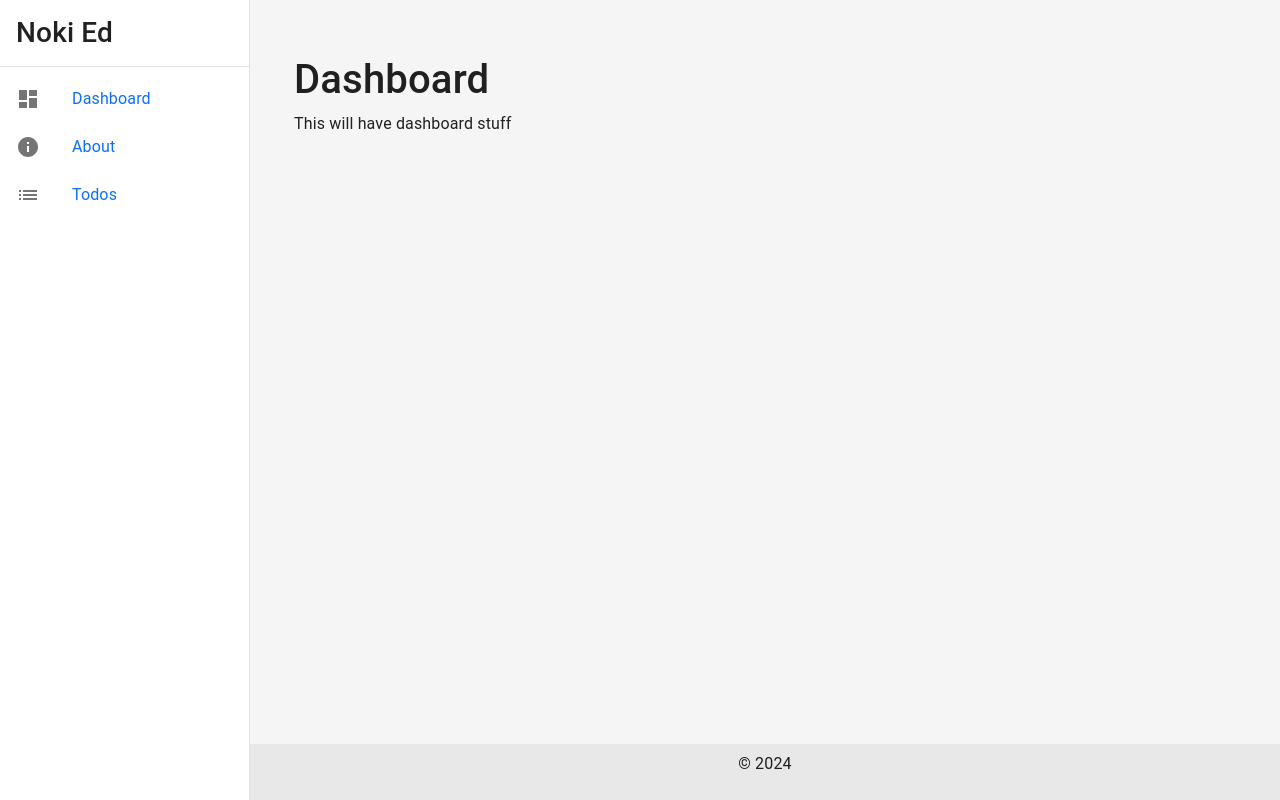
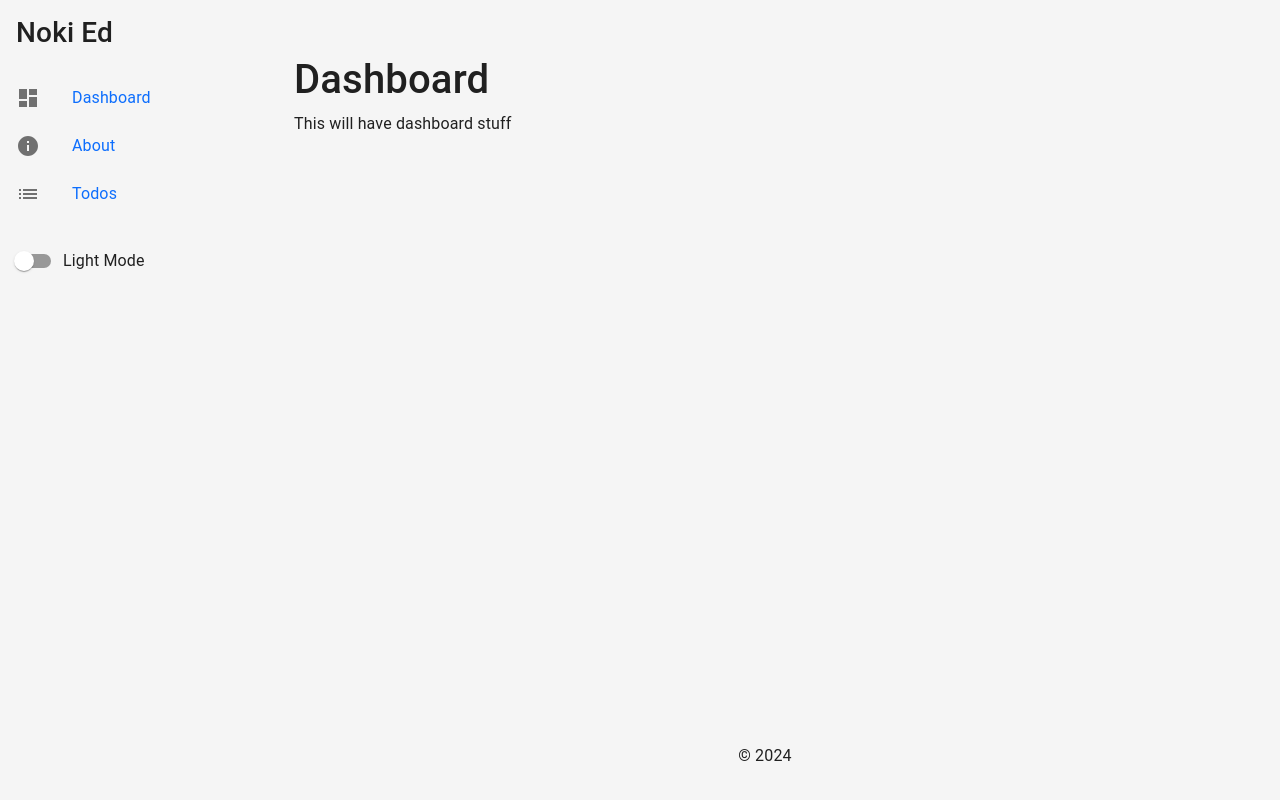
Before and after one commit to pavan-kumar-nadupuru/noki-ed, a React (Vite) app: page / in a window 1280 px wide. Built offline with nearby package versions, Linux system fonts and the light colour scheme.

Commit message:
Added basic redux to the project using slices

```diff
--- a/package.json
+++ b/package.json
@@ -15,10 +15,14 @@
     "@mui/icons-material": "^5.16.5",
     "@mui/material": "^5.16.5",
     "@popperjs/core": "^2.11.8",
+    "@reduxjs/toolkit": "^2.2.7",
     "bootstrap": "^5.3.3",
     "react": "^18.3.1",
     "react-dom": "^18.3.1",
-    "react-router-dom": "^6.25.1"
+    "react-redux": "^9.1.2",
+    "react-router-dom": "^6.25.1",
+    "redux": "^5.0.1",
+    "redux-thunk": "^3.1.0"
   },
   "devDependencies": {
     "@biomejs/biome": "1.8.3",
--- a/src/App.jsx
+++ b/src/App.jsx
@@ -1,6 +1,6 @@
-// src/App.jsx
-import React, { useState } from "react";
+import React, { useMemo, useState } from "react";
 import { BrowserRouter as Router, Routes, Route } from "react-router-dom";
+import { useSelector } from "react-redux";
 import { ThemeProvider, createTheme } from "@mui/material/styles";
 import CssBaseline from "@mui/material/CssBaseline";
 import { IconButton } from "@mui/material";
@@ -11,18 +11,29 @@ import About from "./pages/About";
 import TodoListPage from "./pages/TodoList";
 import "./App.scss";
 
-const theme = createTheme({
+function App() {
+	const themeMode = useSelector((state) => state.theme);
+
+	const theme = useMemo(
+		() =>
+			createTheme({
 				palette: {
+					mode: themeMode,
 					primary: {
-			main: "#1976d2",
+						main: themeMode === "light" ? "#1976d2" : "#90caf9",
 					},
 					secondary: {
-			main: "#dc004e",
+						main: themeMode === "light" ? "#dc004e" : "#f48fb1",
+					},
+					background: {
+						default: themeMode === "light" ? "#f5f5f5" : "#303030",
+						paper: themeMode === "light" ? "#ffffff" : "#424242",
 					},
 				},
-});
+			}),
+		[themeMode],
+	);
 
-function App() {
 	const [sidebarOpen, setSidebarOpen] = useState(false);
 
 	const toggleSidebar = () => {
--- a/src/App.scss
+++ b/src/App.scss
@@ -20,10 +20,10 @@
   left: 0;
   top: 0;
   overflow-y: auto;
-  border-right: 1px solid $gray-300;
+  border-right: 1px solid var(--mui-palette-divider);
 
   .sidebar-header {
-    border-bottom: 1px solid $gray-300;
+    border-bottom: 1px solid var(--mui-palette-divider);
   }
 }
 
@@ -37,12 +37,11 @@
 .main-content {
   flex: 1;
   padding: 2rem;
-  background-color: $background-color;
 }
 
 .app-footer {
-  background-color: darken($background-color, 5%);
-  padding: 0.5rem;
+  background-color: var(--mui-palette-background-paper);
+  padding: 1rem;
   text-align: center;
 }
 
--- a/src/components/Sidebar.jsx
+++ b/src/components/Sidebar.jsx
@@ -1,8 +1,8 @@
-// src/components/Sidebar.jsx
 import React from "react";
 import { Link } from "react-router-dom";
 import { List, ListItem, ListItemText, ListItemIcon } from "@mui/material";
 import { Dashboard, Info, List as ListIcon } from "@mui/icons-material";
+import ThemeToggle from "./ThemeToggle";
 
 const Sidebar = () => (
 	<div className="sidebar bg-light">
@@ -29,6 +29,9 @@ const Sidebar = () => (
 				<ListItemText primary="Todos" />
 			</ListItem>
 		</List>
+		<div className="p-3">
+			<ThemeToggle />
+		</div>
 	</div>
 );
 
--- /dev/null
+++ b/src/components/ThemeToggle.jsx
@@ -0,0 +1,32 @@
+import React from "react";
+import { useSelector, useDispatch } from "react-redux";
+import { toggleTheme } from "../redux/slices/themeSlice";
+import { Switch, FormControlLabel } from "@mui/material";
+import { useTheme } from "@mui/material/styles";
+
+const ThemeToggle = () => {
+	const dispatch = useDispatch();
+	const currentTheme = useSelector((state) => state.theme);
+	const theme = useTheme();
+
+	const handleThemeChange = () => {
+		dispatch(toggleTheme());
+	};
+
+	return (
+		<FormControlLabel
+			control={
+				<Switch
+					checked={currentTheme === "dark"}
+					onChange={handleThemeChange}
+					name="themeToggle"
+					color="primary"
+				/>
+			}
+			label={currentTheme === "light" ? "Light Mode" : "Dark Mode"}
+			style={{ color: theme.palette.text.primary }}
+		/>
+	);
+};
+
+export default ThemeToggle;
--- a/src/main.jsx
+++ b/src/main.jsx
@@ -1,11 +1,15 @@
-import React from 'react'
-import ReactDOM from 'react-dom/client'
-import App from './App.jsx'
-import './App.scss'
-import 'bootstrap/dist/js/bootstrap.bundle.min.js'
+import React from "react";
+import ReactDOM from "react-dom/client";
+import App from "./App.jsx";
+import "./App.scss";
+import "bootstrap/dist/js/bootstrap.bundle.min.js";
+import { Provider } from "react-redux";
+import store from "./redux/store.js";
 
-ReactDOM.createRoot(document.getElementById('root')).render(
-  <React.StrictMode>
-    <App />
-  </React.StrictMode>,
-)
+ReactDOM.createRoot(document.getElementById("root")).render(
+	<React.StrictMode>
+		<Provider store={store}>
+			<App />
+		</Provider>
+	</React.StrictMode>,
+);
--- a/src/pages/Dashboard.jsx
+++ b/src/pages/Dashboard.jsx
@@ -1,11 +1,13 @@
 // src/pages/Home.jsx
 import React from "react";
 
-const Dashboard = () => (
-	<div className="container mt-4">
-		<h1>Dashboard</h1>
-		<p>This will have dashboard stuff</p>
-	</div>
-);
+const Dashboard = () => {
+	return (
+		<div className="container mt-4">
+			<h1>Dashboard</h1>
+			<p>This will have dashboard stuff</p>
+		</div>
+	);
+};
 
 export default Dashboard;
--- /dev/null
+++ b/src/redux/slices/themeSlice.js
@@ -0,0 +1,14 @@
+// src/redux/slices/themeSlice.js
+import { createSlice } from "@reduxjs/toolkit";
+
+const themeSlice = createSlice({
+	name: "theme",
+	initialState: "light",
+	reducers: {
+		toggleTheme: (state) => (state === "light" ? "dark" : "light"),
+		setTheme: (state, action) => action.payload,
+	},
+});
+
+export const { toggleTheme, setTheme } = themeSlice.actions;
+export default themeSlice.reducer;
--- a/src/redux/store.js
+++ b/src/redux/store.js
@@ -0,0 +1,12 @@
+// src/redux/store.js
+import { configureStore } from "@reduxjs/toolkit";
+import themeReducer from "./slices/themeSlice";
+
+const store = configureStore({
+	reducer: {
+		theme: themeReducer,
+		// Add other reducers here if you have them
+	},
+});
+
+export default store;
```
Lines whose indentation alone changed are shown as unchanged.
